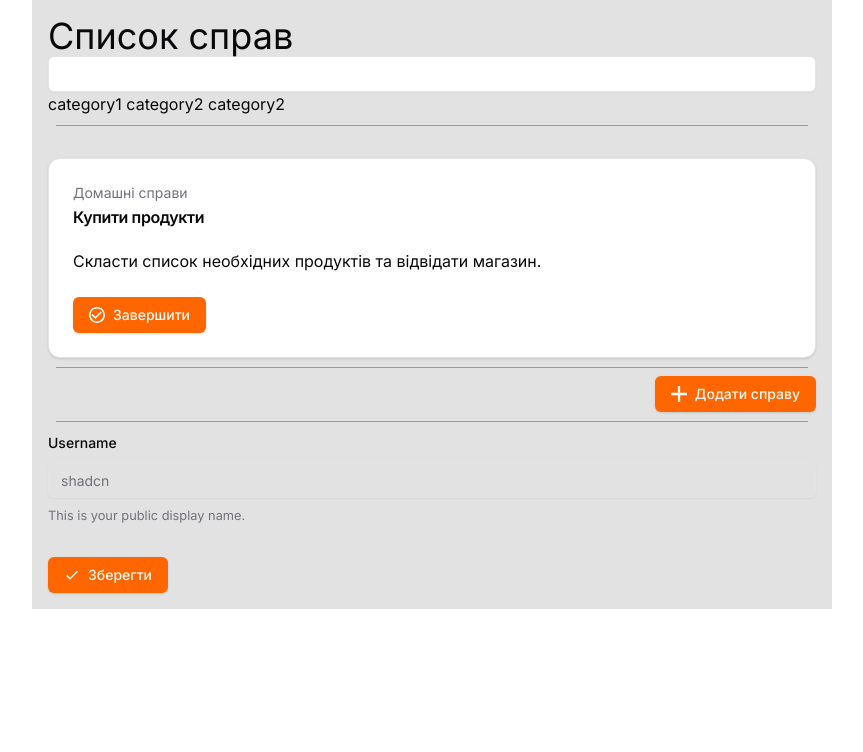
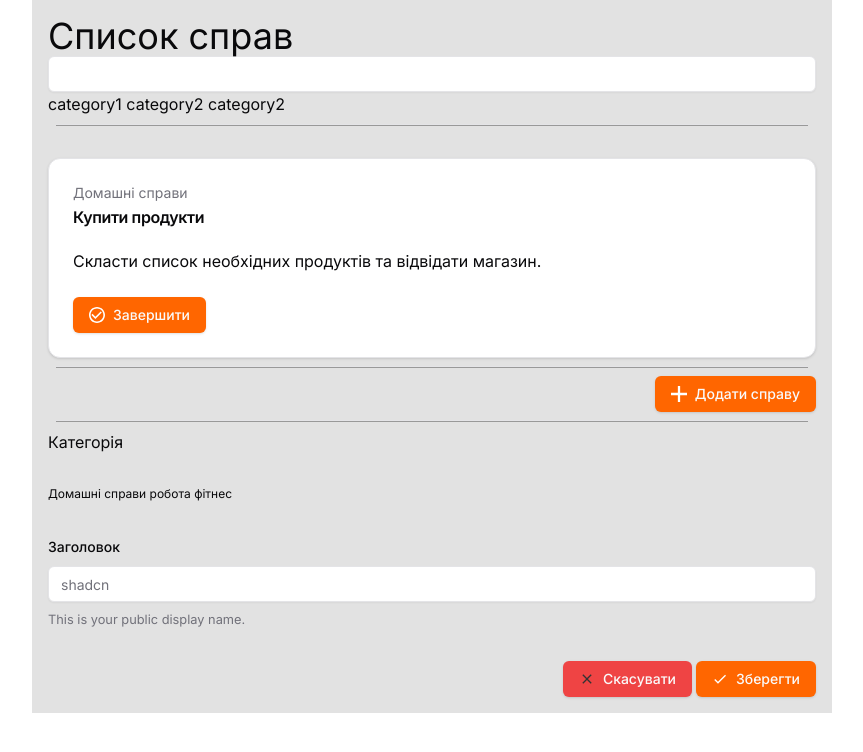
Before and after one commit to temp4422/TODO-list, a Next.js app: page / in a window 1280 px wide. Shown: the top 752 px of the page, without its empty margins (208-1071 px from the left). Built offline with nearby package versions, Linux system fonts and the light colour scheme.

Commit message:
WIP form

```diff
--- a/src/app/page.tsx
+++ b/src/app/page.tsx
@@ -103,15 +103,17 @@ export default function Home() {
           <hr className="bg-[#999999] h-[2px] m-2" />
 
           <Form {...form}>
-            <form onSubmit={form.handleSubmit(onSubmit)} className="space-y-8">
+            <form onSubmit={form.handleSubmit(onSubmit)} className="space-y-8 ">
+              <h2>Категорія</h2>
+              <p className="text-xs">Домашні справи робота фітнес</p>
               <FormField
                 control={form.control}
                 name="username"
                 render={({ field }) => (
                   <FormItem>
-                    <FormLabel>Username</FormLabel>
+                    <FormLabel>Заголовок</FormLabel>
                     <FormControl>
-                      <Input placeholder="shadcn" {...field} />
+                      <Input placeholder="shadcn" {...field} className="bg-white" />
                     </FormControl>
                     <FormDescription>This is your public display name.</FormDescription>
                     <FormMessage />
@@ -119,6 +121,30 @@ export default function Home() {
                 )}
               />
 
+              {/* Buttons cancel/save */}
+              <div className="flex justify-end gap-1">
+                <Button className="bg-red-500" type="submit">
+                  <svg
+                    width="24"
+                    height="24"
+                    viewBox="0 0 24 24"
+                    fill="none"
+                    xmlns="http://www.w3.org/2000/svg"
+                  >
+                    <g clipPath="url(#clip0_3_465)">
+                      <path
+                        d="M19 6.41L17.59 5L12 10.59L6.41 5L5 6.41L10.59 12L5 17.59L6.41 19L12 13.41L17.59 19L19 17.59L13.41 12L19 6.41Z"
+                        fill="#333333"
+                      />
+                    </g>
+                    <defs>
+                      <clipPath id="clip0_3_465">
+                        <rect width="24" height="24" fill="white" />
+                      </clipPath>
+                    </defs>
+                  </svg>
+                  Скасувати
+                </Button>
                 <Button className="bg-[#FF6600]" type="submit">
                   <svg
                     width="24"
@@ -141,6 +167,7 @@ export default function Home() {
                   </svg>
                   Зберегти
                 </Button>
+              </div>
             </form>
           </Form>
         </main>
```
Lines whose indentation alone changed are shown as unchanged.
